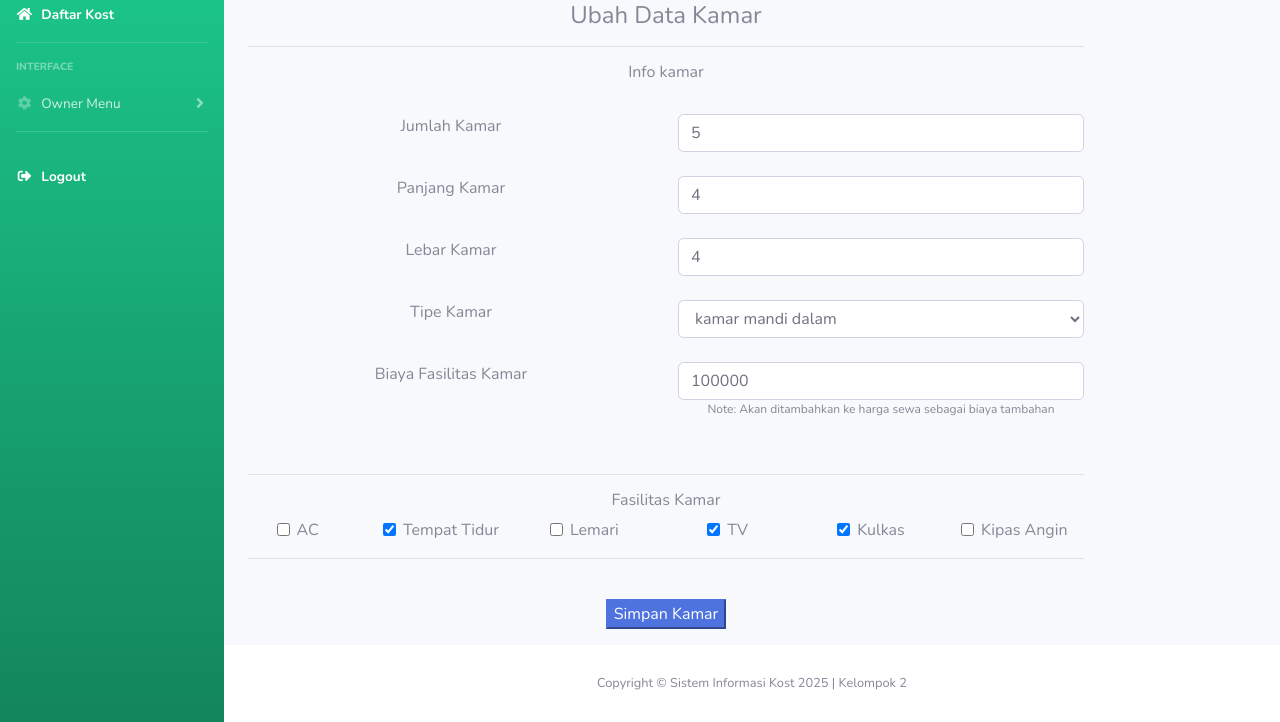
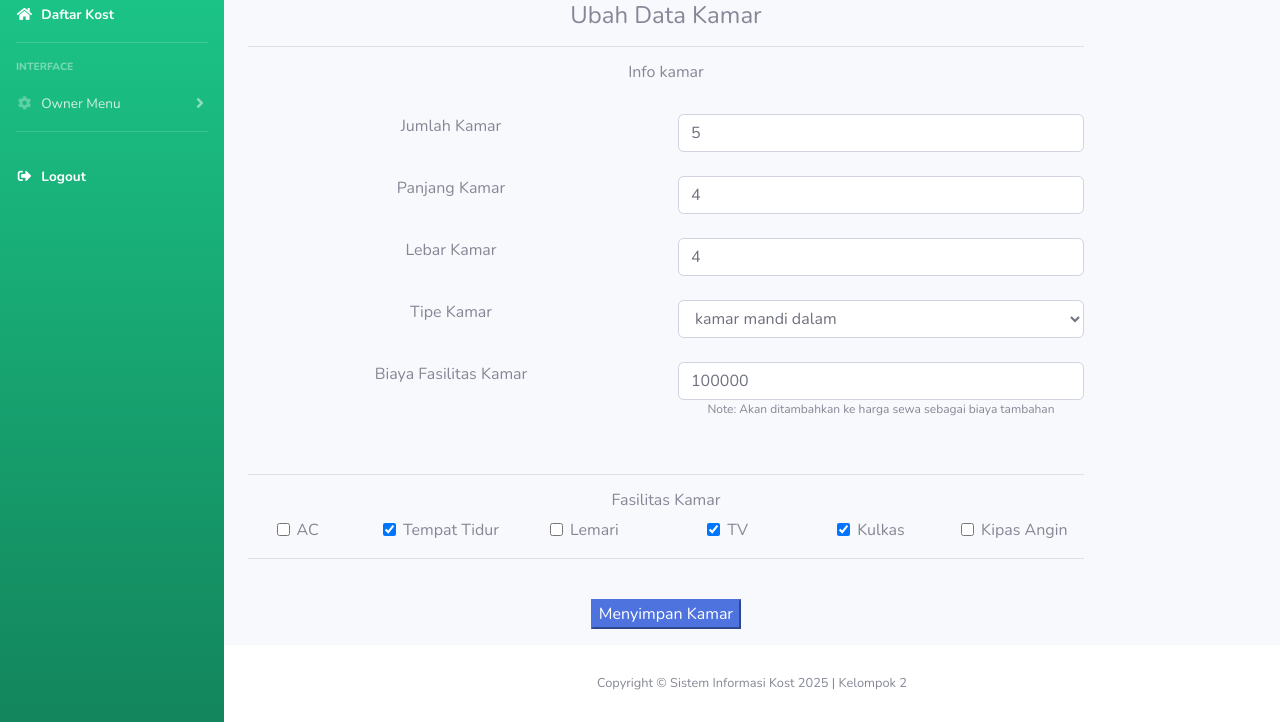
Before and after one commit to Rahmatkausar/UASIESIKELOMPOK2, a PHP site: page /kost/edit-kamar.php?id_kamar=1 in a window 1280 px wide. Shown: the part 141-863 px from the top of the page. Run offline with PHP 8.4, Linux system fonts and the light colour scheme; a user stored in the database is signed in; data comes from the database, SQL or seed files in the repository.

Commit message:
Update edit-kamar.php

```diff
--- a/kost/edit-kamar.php
+++ b/kost/edit-kamar.php
@@ -85,7 +85,7 @@ $o = explode(', ', $d['fasilitas_kamar']);
                 <!-- tutup fasilitas kamar  -->
                 <div class="row">
                     <div class="col">
-                        <button name="ubah_kamar" type="submit" class="btn-primary">Simpan Kamar</button>
+                        <button name="ubah_kamar" type="submit" class="btn-primary">Menyimpan Kamar</button>
                     </div>
                 </div>
             </form>
```
